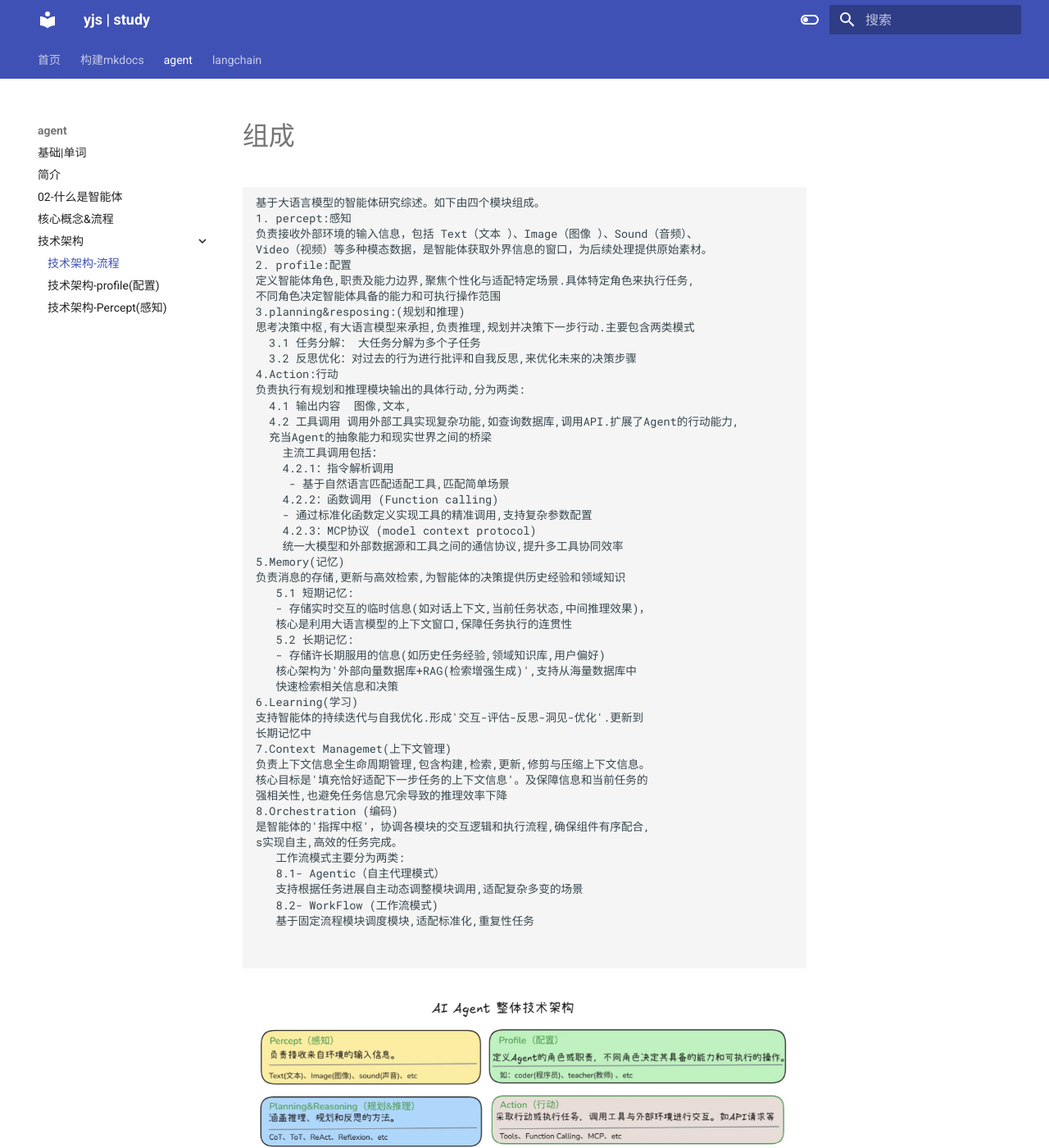
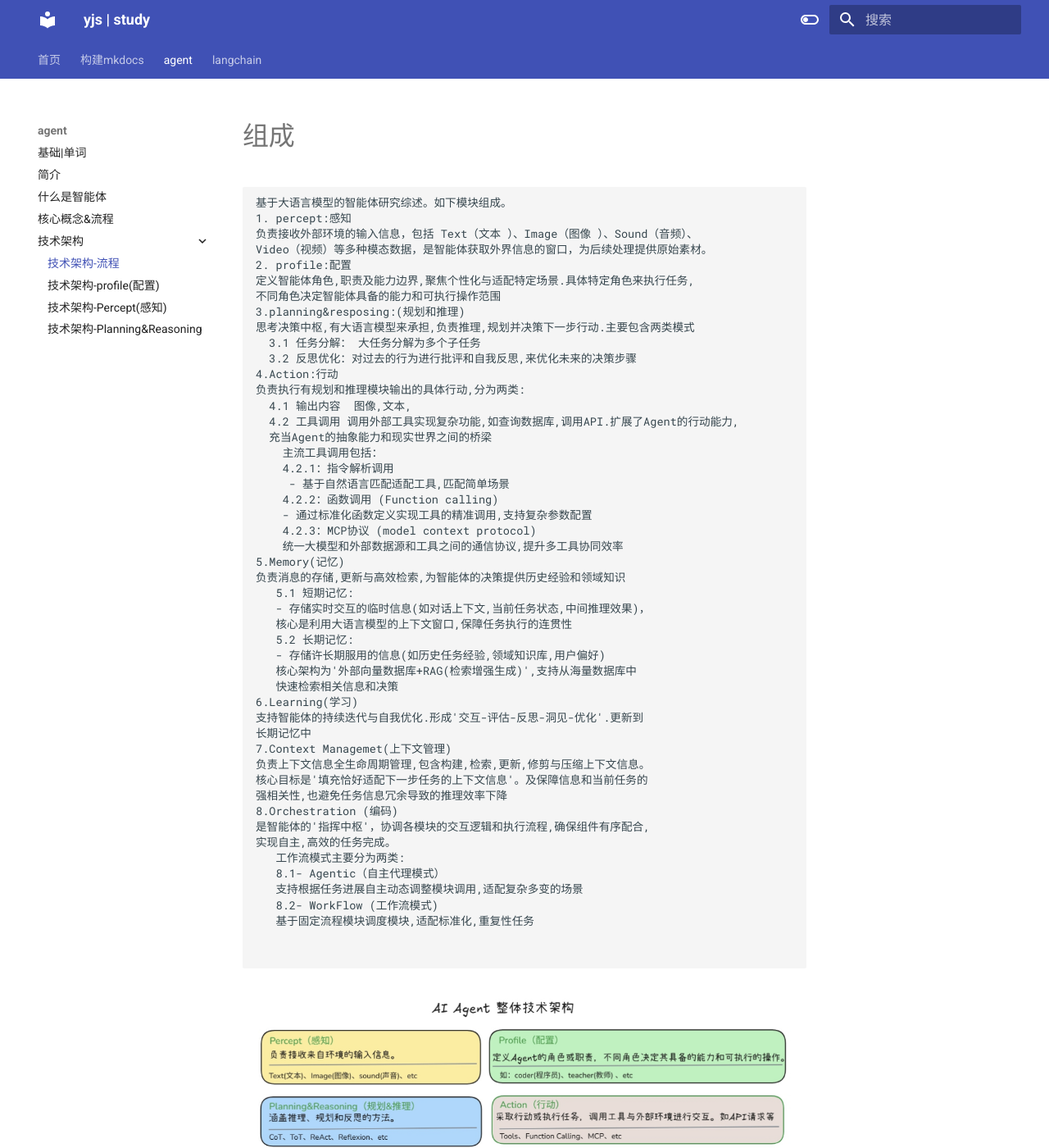
Before and after one commit to yang3406/langchain-learning, an MkDocs documentation site: the page built from docs/agent/04-技术架构-组成&流程.md, in a window 1280 px wide and 1400 px high. Shown: the whole window at 82% size. Built offline with MkDocs 1.6.1 and Material for MkDocs 9.7.7, drawn with Linux system fonts in a browser that asks for light colours; old or Windows-style settings are respelled for this version of MkDocs.

Commit message:
完善功能

````diff
--- a/docs/agent/04-技术架构-组成&流程.md
+++ b/docs/agent/04-技术架构-组成&流程.md
@@ -1,6 +1,6 @@
 # 组成
 ```
-基于大语言模型的智能体研究综述。如下由四个模块组成。
+基于大语言模型的智能体研究综述。如下模块组成。
 1. percept:感知
 负责接收外部环境的输入信息，包括 Text（文本 ）、Image（图像 ）、Sound（音频）、
 Video（视频）等多种模态数据，是智能体获取外界信息的窗口，为后续处理提供原始素材。
@@ -41,7 +41,7 @@ Video（视频）等多种模态数据，是智能体获取外界信息的窗口
 强相关性,也避免任务信息冗余导致的推理效率下降
 8.Orchestration (编码)
 是智能体的'指挥中枢'，协调各模块的交互逻辑和执行流程,确保组件有序配合,
-s实现自主,高效的任务完成。
+实现自主,高效的任务完成。
    工作流模式主要分为两类:
    8.1- Agentic（自主代理模式）
    支持根据任务进展自主动态调整模块调用,适配复杂多变的场景
--- a/mkdocs.yml
+++ b/mkdocs.yml
@@ -28,14 +28,13 @@ nav:
   - agent:
       - 基础|单词: agent\00-单词-基础.md
       - 简介: agent\01-基本简介.md
-      - 02-什么是智能体: agent\02-什么是智能体.md
+      - 什么是智能体: agent\02-什么是智能体.md
       - 核心概念&流程: agent\03-核心概念&流程.md
       - 技术架构:
         - 技术架构-流程: agent\04-技术架构-组成&流程.md
         - 技术架构-profile(配置): agent\05-技术架构-profile(配置).md
         - 技术架构-Percept(感知): agent\06-技术架构-Percept(感知).md
-
-
+        - 技术架构-Planning&Reasoning: agent\07-技术架构-Planning&Reasoning.md
   - langchain:
       - 第一周基础入门:
         - day01: langchain\week01-基础入门\day01.md
````
Also changed, not shown: docs/agent/00-单词-基础.md (+2 -0 lines), docs/agent/07-技术架构-Planning&Reasoning.md (added, +41 -0 lines).
